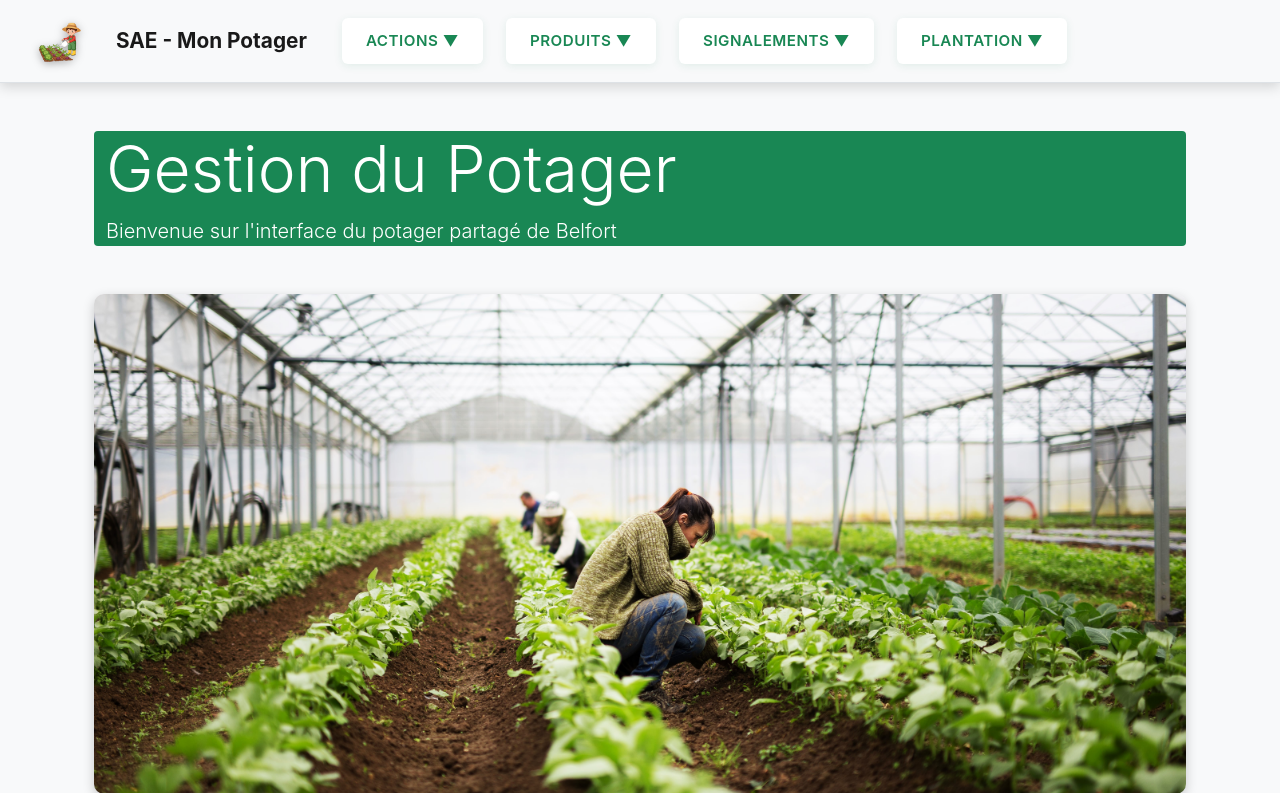
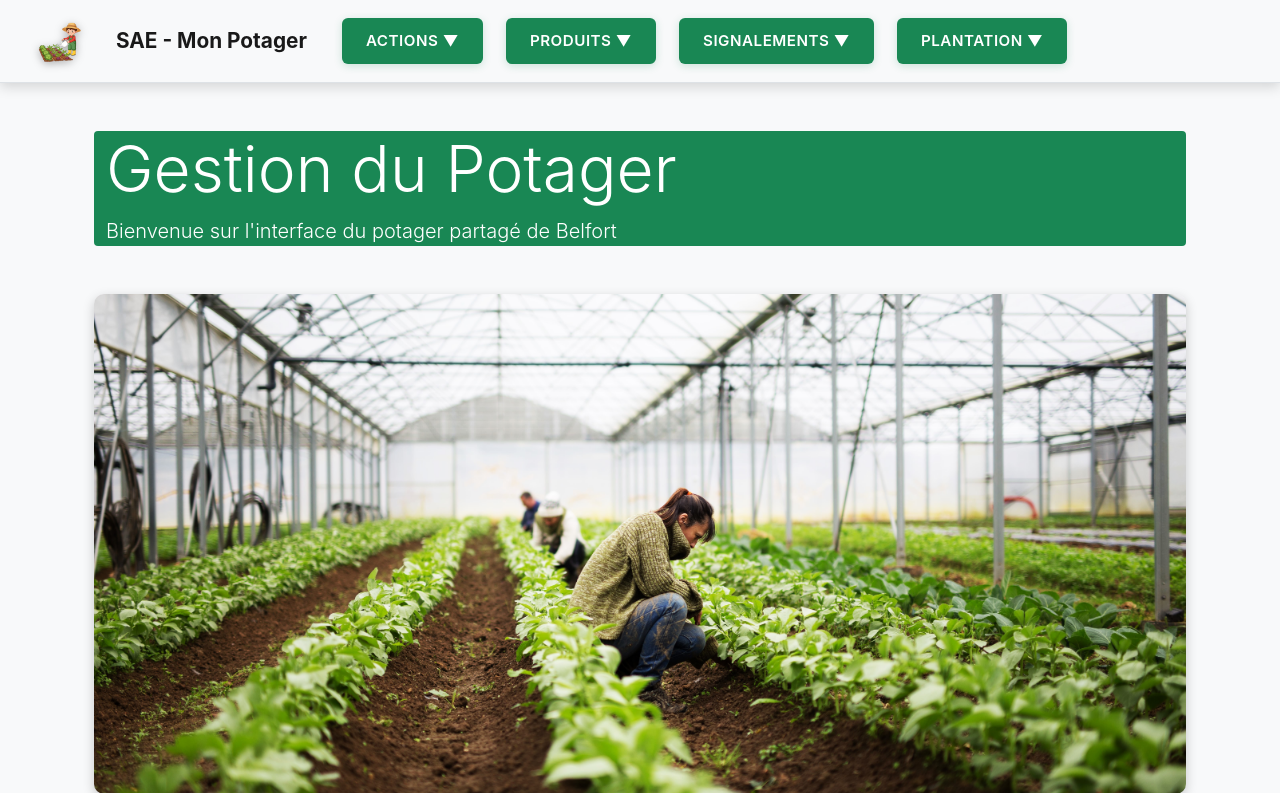
Before and after one commit to Lukasbre/vval.incorportion_mon_potager, a Flask app: page / in a window 1280 px wide. Shown: the top 793 px of the page. Run offline with Flask 3, Linux system fonts and the light colour scheme; some libraries are stand-ins or nearby versions.

Commit message:
Add files via upload

```diff
--- a/Projet_SAE/static/mes_styles.css
+++ b/Projet_SAE/static/mes_styles.css
@@ -121,42 +121,41 @@ input[type="checkbox"]:valid
 }
 
 /* Boutons Navbar Dropdown */
-.navbar-nav .btn-dropdown
+.btn-dropdown
 {
-  background-color: #fff;
-  border: 2px solid #198754;
+  background-color: #198754;
+  border: none;
   border-radius: 6px;
   padding: 0.75rem 1.5rem;
   font-weight: 600;
   text-transform: uppercase;
   letter-spacing: 0.5px;
-  color: #198754;
+  color: #fff;
   transition: all 0.3s ease;
-  box-shadow: 0 2px 8px rgba(25, 135, 84, 0.1);
+  box-shadow: 0 2px 8px rgba(25, 135, 84, 0.2);
   cursor: pointer;
   font-size: 0.95rem;
   white-space: nowrap;
-  border: none;
   display: inline-block;
 }
 
-.navbar-nav .btn-dropdown:hover
+.btn-dropdown:hover
 {
-  background-color: #198754;
-  color: #fff;
-  box-shadow: 0 4px 12px rgba(25, 135, 84, 0.3);
+  background-color: #0d4d2a;
+  box-shadow: 0 4px 12px rgba(25, 135, 84, 0.4);
   transform: translateY(-2px);
 }
 
-.navbar-nav .btn-dropdown:active
+.btn-dropdown:active
 {
   transform: translateY(0);
+  background-color: #0a3d22;
 }
 
 /* Dropdown Menu */
 .dropdown-menu
 {
-  border: 2px solid #198754;
+  border: none;
   border-radius: 6px;
   box-shadow: 0 6px 16px rgba(0, 0, 0, 0.15);
   padding: 0.5rem 0;
@@ -191,7 +190,7 @@ input[type="checkbox"]:valid
 
 .dropdown-item:hover
 {
-  background-color: #f0f9f6;
+  background-color: #e8f5f0;
   border-left: 3px solid #198754;
   color: #198754;
   padding-left: 1.8rem;
@@ -199,8 +198,8 @@ input[type="checkbox"]:valid
 
 .dropdown-item:active
 {
-  background-color: #e8f5f0;
-  color: #198754;
+  background-color: #d4e9e0;
+  color: #0d4d2a;
 }
 
 /* Boutons */
```
